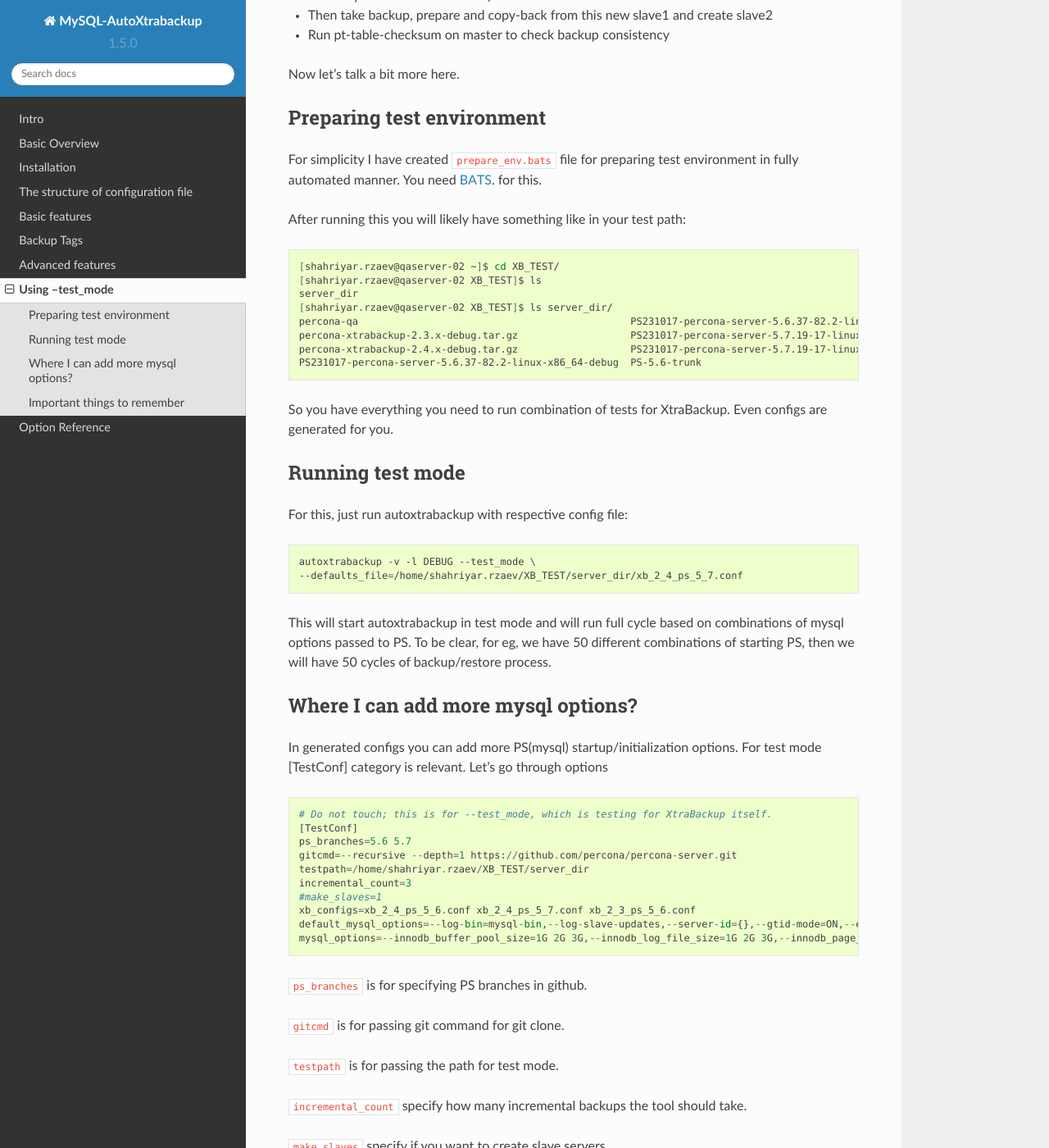
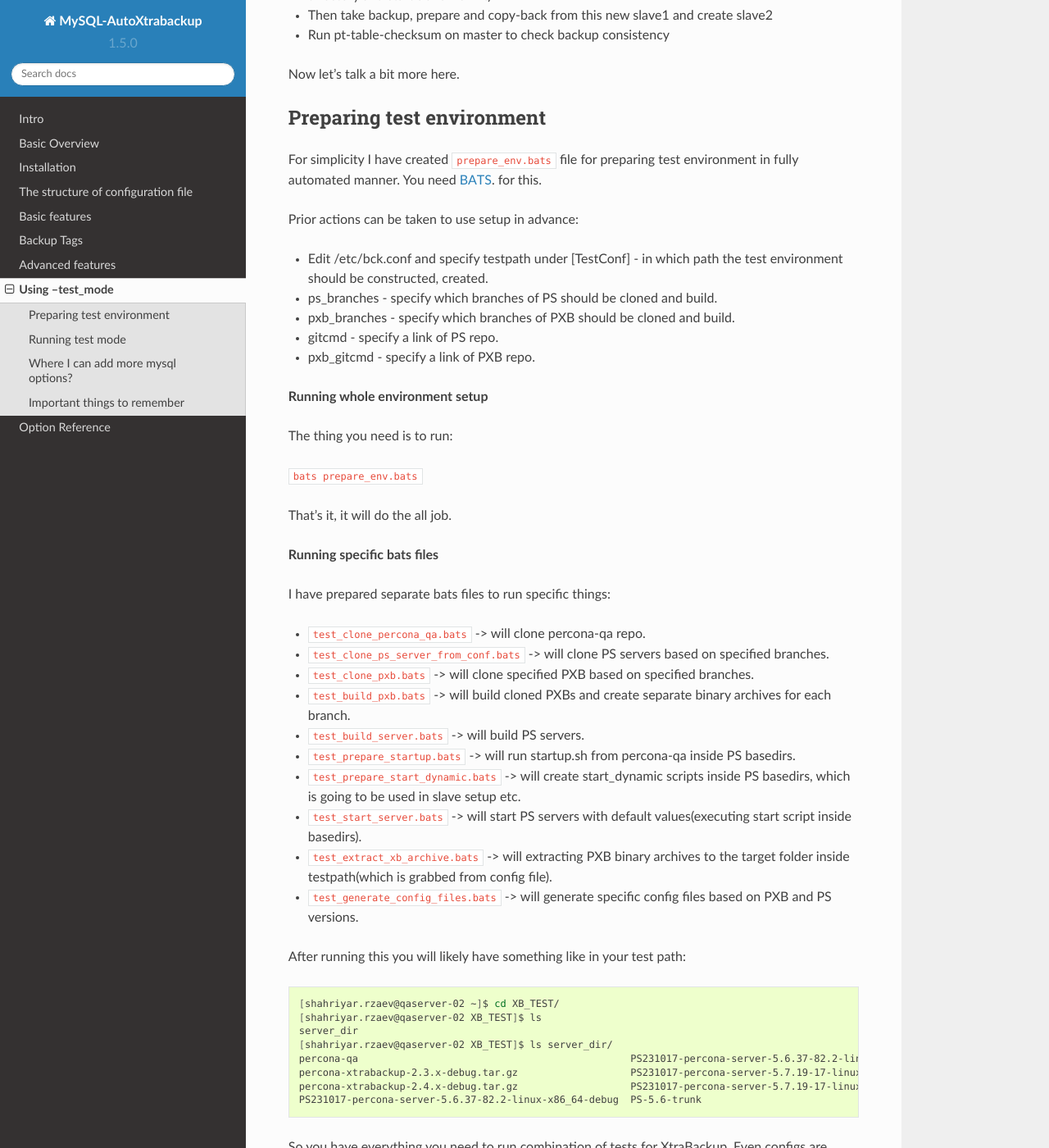
Before and after one commit to ShahriyarR/MySQL-AutoXtraBackup, a Sphinx documentation site: the page built from docs/test_mode.rst, in a window 1280 px wide and 1400 px high, scrolled down 561 px. Shown: the whole window at 82% size. Built offline with Sphinx 7.4.7 and the Read the Docs theme 2.0.0, drawn with Linux system fonts in a browser that asks for light colours; some of the changed text lies outside the part shown.

```diff
--- a/docs/test_mode.rst
+++ b/docs/test_mode.rst
@@ -28,6 +28,37 @@ For simplicity I have created ``prepare_env.bats`` file for preparing test envir
 You need BATS_. for this.
 
 .. _BATS: https://github.com/sstephenson/bats
+
+Prior actions can be taken to use setup in advance:
+
+* Edit /etc/bck.conf and specify testpath under [TestConf] - in which path the test environment should be constructed, created.
+* ps_branches - specify which branches of PS should be cloned and build.
+* pxb_branches - specify which branches of PXB should be cloned and build.
+* gitcmd - specify a link of PS repo.
+* pxb_gitcmd - specify a link of PXB repo.
+
+**Running whole environment setup**
+
+The thing you need is to run:
+
+``bats prepare_env.bats``
+
+That's it, it will do the all job.
+
+**Running specific bats files**
+
+I have prepared separate bats files to run specific things:
+
+* ``test_clone_percona_qa.bats`` -> will clone percona-qa repo.
+* ``test_clone_ps_server_from_conf.bats`` -> will clone PS servers based on specified branches.
+* ``test_clone_pxb.bats`` -> will clone specified PXB based on specified branches.
+* ``test_build_pxb.bats`` -> will build cloned PXBs and create separate binary archives for each branch.
+* ``test_build_server.bats`` -> will build PS servers.
+* ``test_prepare_startup.bats`` -> will run startup.sh from percona-qa inside PS basedirs.
+* ``test_prepare_start_dynamic.bats`` -> will create start_dynamic scripts inside PS basedirs, which is going to be used in slave setup etc.
+* ``test_start_server.bats`` -> will start PS servers with default values(executing start script inside basedirs).
+* ``test_extract_xb_archive.bats`` -> will extracting PXB binary archives to the target folder inside testpath(which is grabbed from config file).
+* ``test_generate_config_files.bats`` -> will generate specific config files based on PXB and PS versions.
 
 After running this you will likely have something like in your test path:
 
@@ -71,7 +102,9 @@ For test mode [TestConf] category is relevant. Let's go through options
     # Do not touch; this is for --test_mode, which is testing for XtraBackup itself.
     [TestConf]
     ps_branches=5.6 5.7
+    pxb_branches=2.3 2.4
     gitcmd=--recursive --depth=1 https://github.com/percona/percona-server.git
+    pxb_gitcmd=https://github.com/percona/percona-xtrabackup.git
     testpath=/home/shahriyar.rzaev/XB_TEST/server_dir
     incremental_count=3
     #make_slaves=1
@@ -79,7 +112,11 @@ For test mode [TestConf] category is relevant. Let's go through options
     default_mysql_options=--log-bin=mysql-bin,--log-slave-updates,--server-id={},--gtid-mode=ON,--enforce-gtid-consistency,--binlog-format=row
     mysql_options=--innodb_buffer_pool_size=1G 2G 3G,--innodb_log_file_size=1G 2G 3G,--innodb_page_size=4K 8K 16K 32K 64K
 
-``ps_branches`` is for specifying PS branches in github.
+``ps_branches`` is for specifying PS branches.
+
+``pxb_branches`` is for specifying PXB branches.
+
+``pxb_gitcmd`` is for passing repo link.
 
 ``gitcmd`` is for passing git command for git clone.
 
```
Also changed, not shown: docs/backup_tags.rst (+11 -12 lines), docs/basic_features.rst (+4 -4 lines), docs/config_file.rst (+7 -2 lines), 1 other file.
